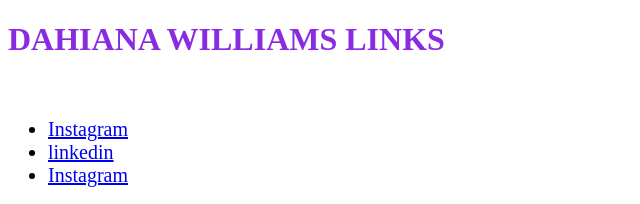
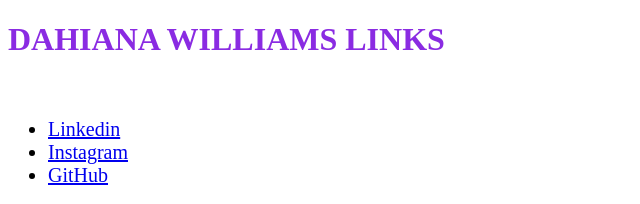
Before and after one commit to dahiwms/portfolio, a plain HTML site: page index.html in a window 1280 px wide. Shown: the top 204 px of the page, without its empty margins (0-640 px from the left). Drawn offline with Linux system fonts and the light colour scheme.

Commit message:
update v2

```diff
--- a/index.html
+++ b/index.html
@@ -10,14 +10,13 @@
     <br>
     <ul style="font-size: 20px;">
         <li>
-            <a href="www.instagram.com/dahiwilliams" target="_blank">Instagram</a>
+            <a href="www.linkedin.com/in/dahiana-williams" target="_blank">Linkedin</a>
         </li>
         <li>
-
-            <a href="www.linkedin.com/dahianawilliams" target="_blank">linkedin</a>
+            <a href="https://www.instagram.com/dahiwilliams/" target="_blank">Instagram</a>
         </li>
         <li>
-            <a href="www.instagram.com/dahiwilliams" target="_blank">Instagram</a>
+            <a href="https://github.com/dahiwms" target="_blank">GitHub</a>
         </li>
     </ul>
 
```
